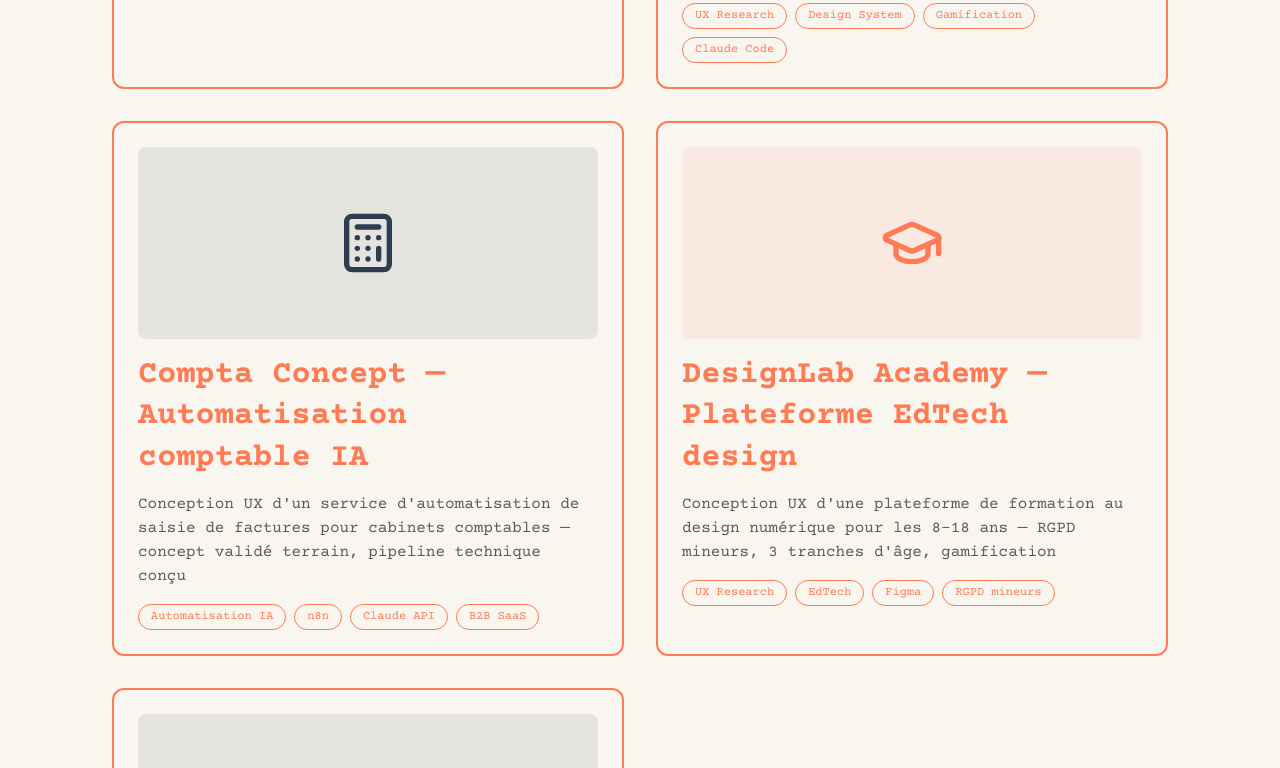
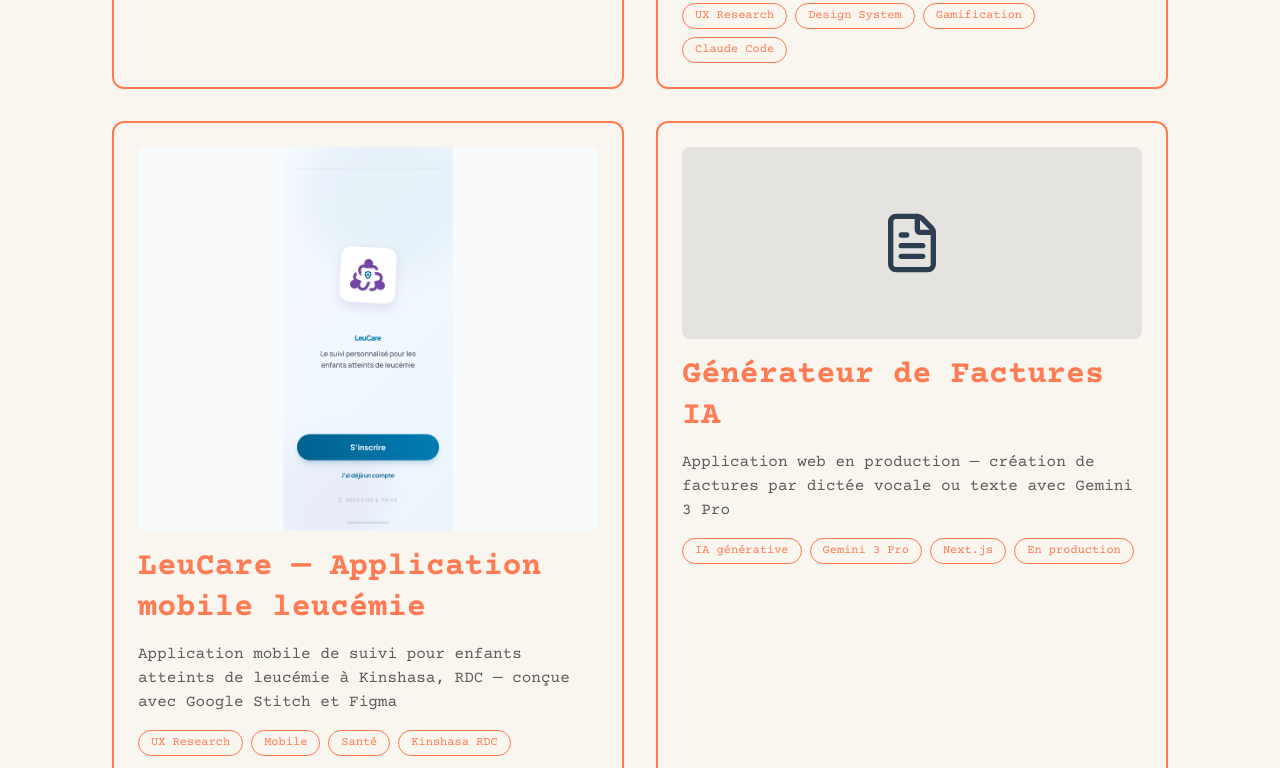
Before and after one commit to dbolas/portfolio-belondjo, a Next.js app: page / in a window 1280 px wide. Shown: the part 1820-2588 px from the top of the page. Built offline with nearby package versions, Linux system fonts and the light colour scheme.

Commit message:
feat: grille réalisations — 4 cartes (Intranet, MoveIQ, LeuCare, Factures)

```diff
--- a/app/page.tsx
+++ b/app/page.tsx
@@ -1,6 +1,6 @@
 import Link from 'next/link';
 import Image from 'next/image';
-import { ArrowRight, Calculator, GraduationCap, FileText } from 'lucide-react';
+import { ArrowRight, FileText } from 'lucide-react';
 import { Navigation, Footer } from '@/components/layout';
 import { Button } from '@/components/ui';
 
@@ -99,31 +99,22 @@ export default function Home() {
               </div>
             </Link>
 
-            <Link href="/projets/compta-concept" className="bg-cream border-2 border-orange rounded-xl p-6 hover:scale-105 transition-all duration-300 cursor-pointer">
-              <div className="bg-navy/10 rounded-lg p-4 mb-4 flex items-center justify-center h-48">
-                <Calculator size={64} className="text-navy" />
+            <Link href="/projets/leucare" className="bg-cream border-2 border-orange rounded-xl p-6 hover:scale-105 transition-all duration-300 cursor-pointer">
+              <div className="bg-slate-50 rounded-lg p-0 mb-4 flex items-center justify-center h-96 overflow-hidden">
+                <Image
+                  src="/images/leucare-splash.png"
+                  alt="LeuCare — Application mobile leucémie"
+                  width={1200}
+                  height={900}
+                  className="w-full h-full object-contain bg-slate-50"
+                />
               </div>
-              <h3 className="text-h3 text-orange mb-3">Compta Concept — Automatisation comptable IA</h3>
+              <h3 className="text-h3 text-orange mb-3">LeuCare — Application mobile leucémie</h3>
               <p className="text-dark/70 mb-4">
-                Conception UX d'un service d'automatisation de saisie de factures pour cabinets comptables — concept validé terrain, pipeline technique conçu
+                Application mobile de suivi pour enfants atteints de leucémie à Kinshasa, RDC — conçue avec Google Stitch et Figma
               </p>
               <div className="flex flex-wrap gap-2">
-                {["Automatisation IA", "n8n", "Claude API", "B2B SaaS"].map((tag) => (
-                  <span key={tag} className="text-xs border border-orange text-orange rounded-full px-3 py-1">{tag}</span>
-                ))}
-              </div>
-            </Link>
-
-            <Link href="/projets/designlab-academy" className="bg-cream border-2 border-orange rounded-xl p-6 hover:scale-105 transition-all duration-300 cursor-pointer">
-              <div className="bg-orange/10 rounded-lg p-4 mb-4 flex items-center justify-center h-48">
-                <GraduationCap size={64} className="text-orange" />
-              </div>
-              <h3 className="text-h3 text-orange mb-3">DesignLab Academy — Plateforme EdTech design</h3>
-              <p className="text-dark/70 mb-4">
-                Conception UX d'une plateforme de formation au design numérique pour les 8–18 ans — RGPD mineurs, 3 tranches d'âge, gamification
-              </p>
-              <div className="flex flex-wrap gap-2">
-                {["UX Research", "EdTech", "Figma", "RGPD mineurs"].map((tag) => (
+                {["UX Research", "Mobile", "Santé", "Kinshasa RDC"].map((tag) => (
                   <span key={tag} className="text-xs border border-orange text-orange rounded-full px-3 py-1">{tag}</span>
                 ))}
               </div>
```
